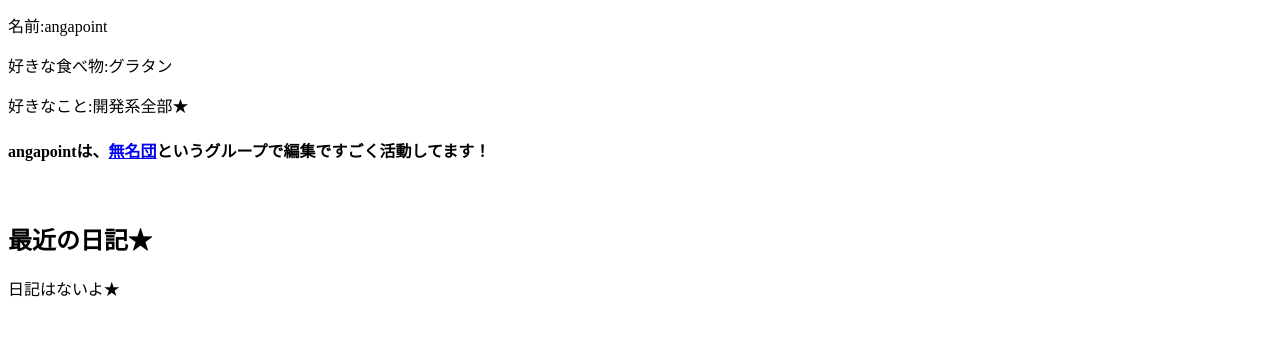
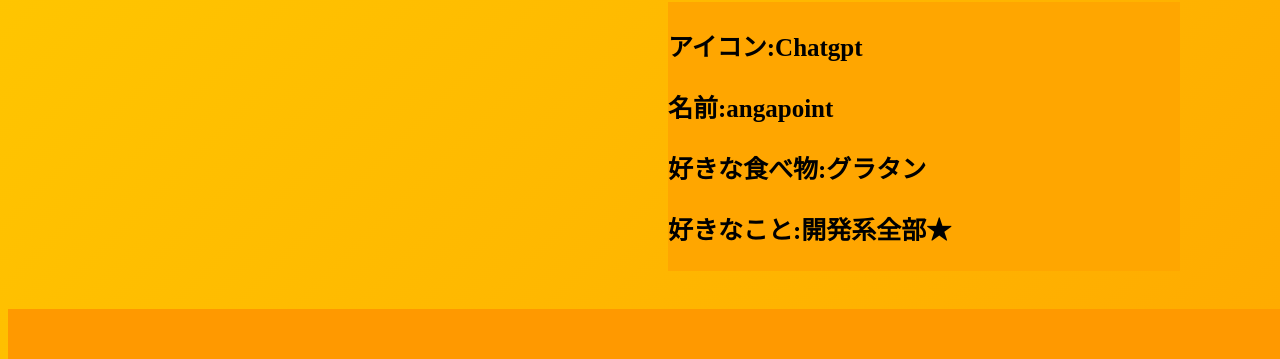
Before and after one commit to guren-nova/anpoint, a plain HTML site: page index.html in a window 1280 px wide. Shown: the part 191-550 px from the top of the page. Drawn offline with Linux system fonts and the light colour scheme.

Commit message:
Update index.html

```diff
--- a/index.html
+++ b/index.html
@@ -6,7 +6,7 @@
         <meta name="viewport" content="width=device-width, initial-scale=1.0">
         <title>angapointのサイト</title>
         <meta description="初めて作ったサイトです。クソしょぼいです">
-        <link rel="stylesheet" type="text/css" href="sait.css" >
+        <link rel="stylesheet" href="styles.css" >
     <body>
         <section class="mannaka">
         <div class="youkoso">
```
